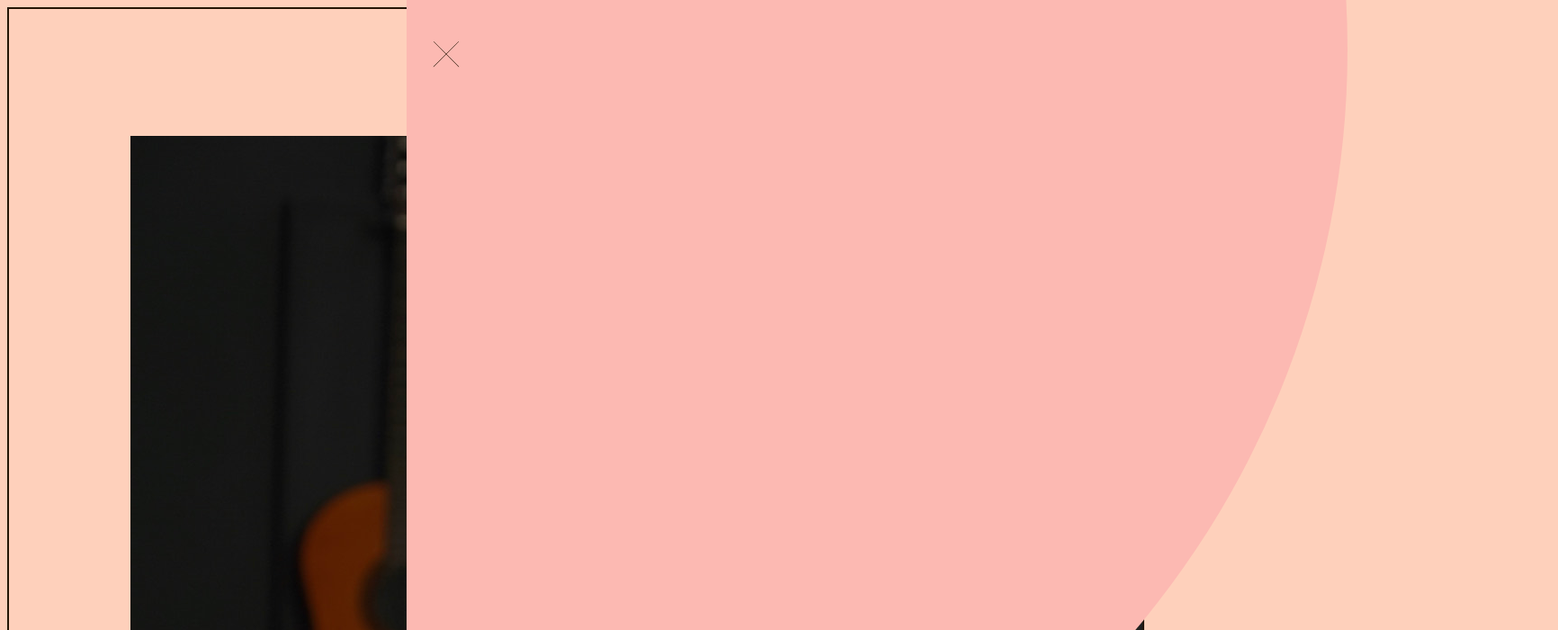
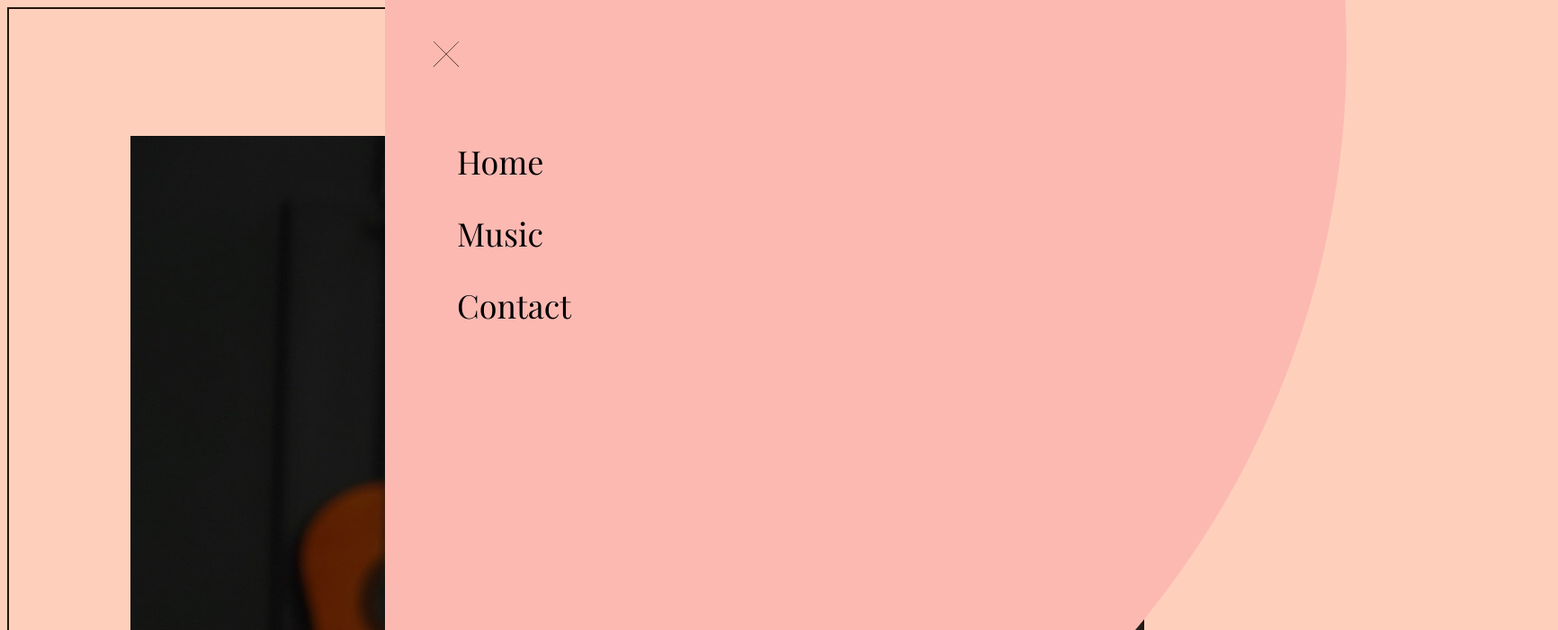
Before and after one commit to xScafu/sito-stefania-mancuso, a React (Vite) app: page / in a window 1280 px wide. Both pictures are taken after a click on the button 496 px from the left and 51 px from the top of the page. Shown: the top 700 px of the page at 90% size, 1732 px wide, since content can reach past the window. Built offline with nearby package versions, Linux system fonts and the light colour scheme; a web font is replaced by a local one.

Commit message:
menu animation fixed

```diff
--- a/src/components/ui/navbar/HamburgerButton.jsx
+++ b/src/components/ui/navbar/HamburgerButton.jsx
@@ -1,12 +1,14 @@
 import { useSelector, useDispatch } from "react-redux";
 import { toggleMenu } from "../../../features/menu/menuSlice";
 import { gsap } from "gsap";
+import Menu from "./Menu";
 
 export default function HamburgerButton() {
   const menuState = useSelector((state) => state.menu.isOpen);
   const dispatch = useDispatch();
 
   if (menuState === true) {
+    //Open animation
     gsap.to(".upperLine", {
       duration: 0.5,
       rotation: 45,
@@ -20,12 +22,8 @@ export default function HamburgerButton() {
       ease: "power2.inOut",
       attr: { width: 40 },
     });
-    gsap.to(".circle", {
-      duration: 1,
-      delay: 0.5,
-      attr: { r: 1000 },
-    });
   } else {
+    //Close animation
     gsap.to(".upperLine", {
       duration: 0.5,
       delay: 0.8,
@@ -41,22 +39,11 @@ export default function HamburgerButton() {
       ease: "power2.inOut",
       attr: { width: 25 },
     });
-    gsap.to(".circle", {
-      duration: 0.8,
-      attr: { r: 0 },
-    });
   }
 
   return (
     <>
-      <div>
-        <svg className="absolute ml-[-1.5rem] mt-[-2.5rem] w-screen h-screen">
-          <clipPath>
-            <rect width="100vw" height="100vh" x="-30" y="-50" opacity="0" />
-          </clipPath>
-          <circle r={0} cx={46} cy={56} className="fill-melon circle" />
-        </svg>
-      </div>
+      <Menu />
       <button onClick={() => dispatch(toggleMenu())}>
         <div className="relative">
           <svg
--- /dev/null
+++ b/src/components/ui/navbar/Menu.jsx
@@ -0,0 +1,58 @@
+import { useSelector } from "react-redux";
+import { gsap } from "gsap";
+import { useState } from "react";
+
+export default function Menu() {
+  const menuState = useSelector((state) => state.menu.isOpen);
+  const [hideMenu, setHideMenu] = useState("hidden");
+
+  if (menuState === true) {
+    gsap.to(".circle", {
+      duration: 1,
+      delay: 0.5,
+      attr: { r: 1000 },
+      onStart: () => {
+        setHideMenu("");
+      },
+    });
+    gsap.to(".menu", { delay: 1, duration: 0.5, x: 0, stagger: 0.1 });
+  } else {
+    gsap.to(".circle", {
+      duration: 0.8,
+      attr: { r: 0 },
+      onComplete: () => {
+        setHideMenu("hidden");
+      },
+    });
+    gsap.to(".menu", { duration: 0.5, x: -500, stagger: 0.1 });
+  }
+
+  return (
+    <>
+      <div className={`absolute ml-[-1.5rem] mt-[-2.5rem] sm:ml-[-3rem] `}>
+        <section
+          className={`absolute z-10 flex flex-col gap-10 mt-40 ml-20 text-4xl ${hideMenu} menu`}
+        >
+          <a href="">
+            <button className="menu">Home</button>
+          </a>
+          <a href="">
+            <button className="menu">Music</button>
+          </a>
+          <a href="">
+            <button className="menu">Contact</button>
+          </a>
+        </section>
+
+        <svg className={`w-screen h-[105vh] ${hideMenu} `}>
+          <circle
+            r={0}
+            cx={45}
+            cy={57}
+            className="fill-melon circle sm:translate-x-[1.5rem]"
+          />
+        </svg>
+      </div>
+    </>
+  );
+}
```
